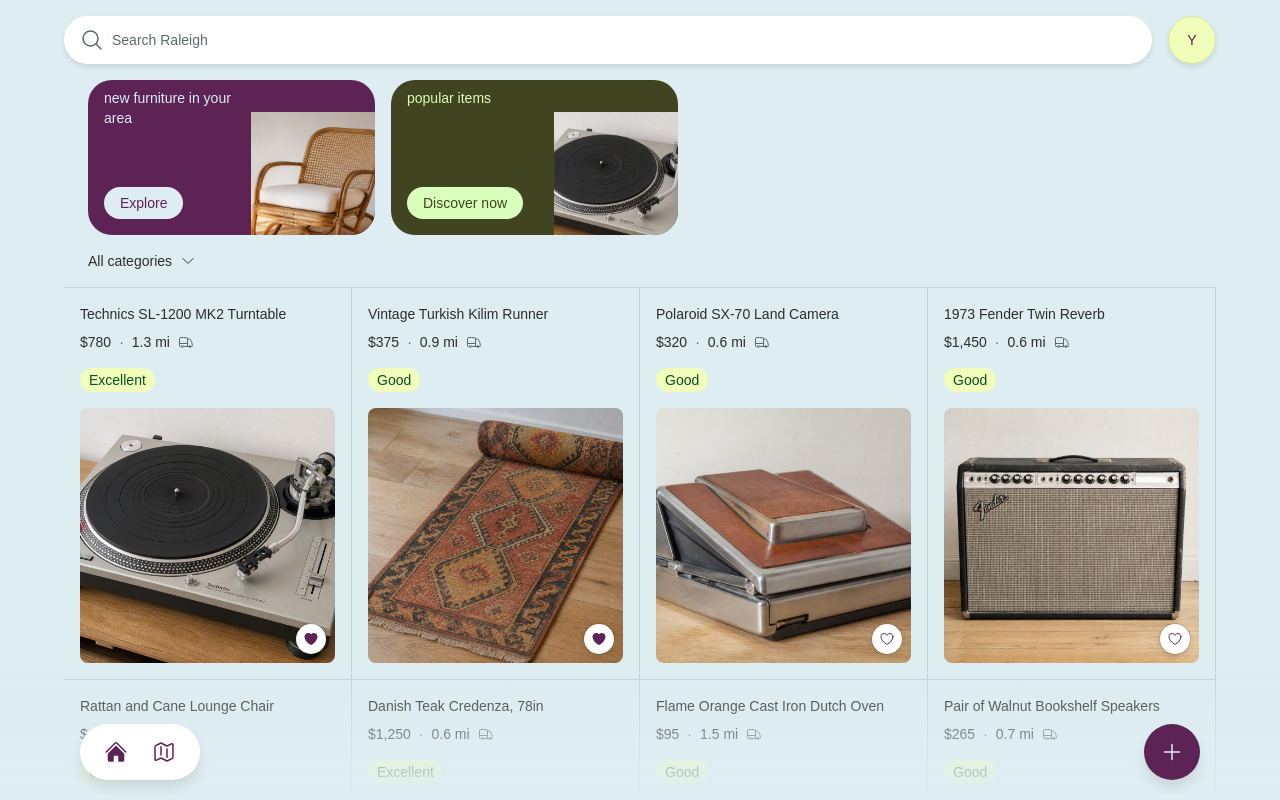
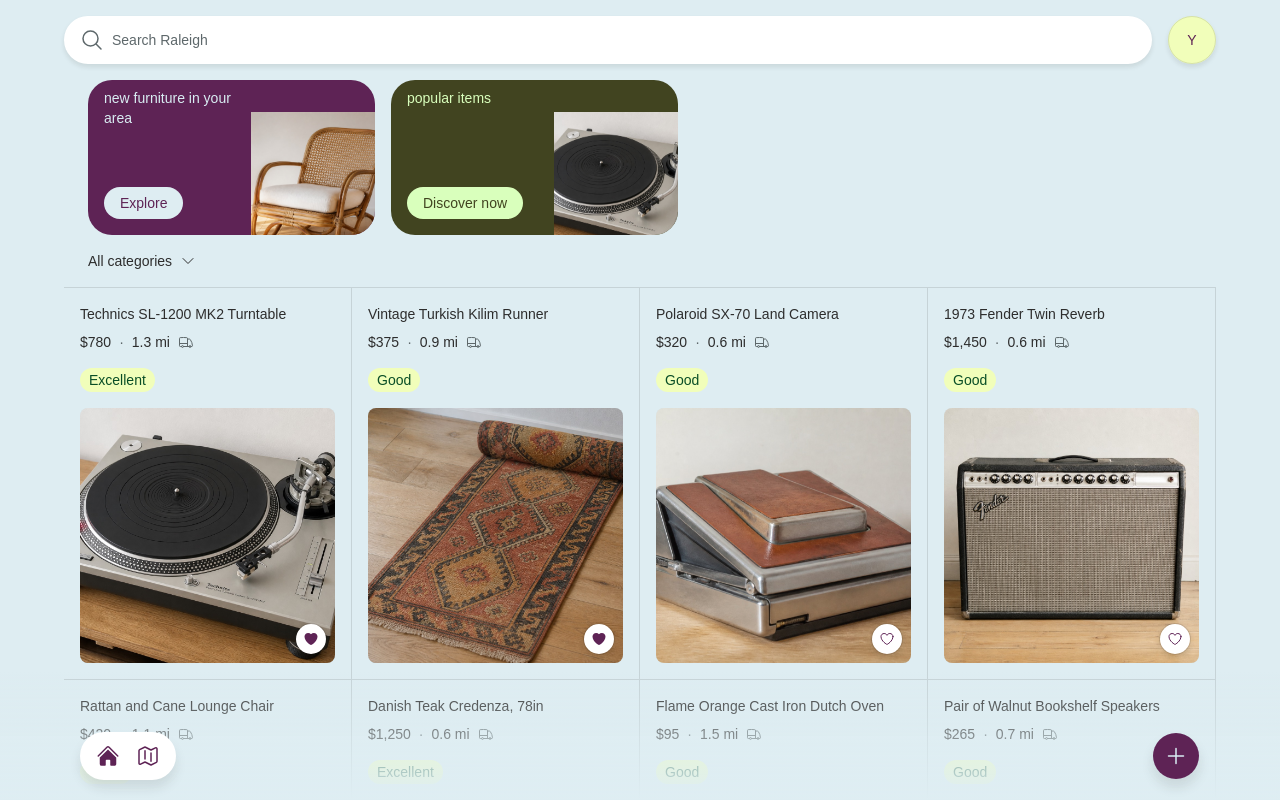
Before and after one commit to calebmisclevitz/screentime-delivery, a Next.js app: page / in a window 1280 px wide. Built offline with nearby package versions, Linux system fonts and the light colour scheme; a web font is replaced by a local one.

Commit message:
Build the sell action from the shared IconButton.
Support asChild on IconButton so link-based icon controls reuse the standard 48px target instead of hand-rolled styles.

```diff
--- a/src/components/browse-navigation.tsx
+++ b/src/components/browse-navigation.tsx
@@ -12,6 +12,7 @@
   MapIcon as MapSolid,
 } from "@heroicons/react/24/solid";
 
+import { IconButton } from "@/components/ui/icon-button";
 import { browseHref, parseCategory } from "@/lib/browse";
 
 export function BrowseNavigation() {
@@ -31,7 +32,7 @@
       <div className="relative mx-auto flex w-full max-w-6xl items-center justify-between px-4 pb-[max(1.25rem,env(safe-area-inset-bottom))]">
         <nav
           aria-label="Browse view"
-          className="pointer-events-auto flex items-center gap-6 rounded-full bg-card px-6 py-4 text-primary shadow-float"
+          className="pointer-events-auto flex items-center gap-4 rounded-full bg-card px-4 py-3 text-primary shadow-float"
         >
           <Link
             href={browseHref("/", category)}
@@ -51,13 +52,14 @@
           </Link>
         </nav>
 
-        <Link
-          href="/sell"
+        <IconButton
+          asChild
+          icon={PlusIcon}
           aria-label="Sell an item"
-          className="pointer-events-auto flex size-14 items-center justify-center rounded-full bg-primary text-primary-foreground shadow-float transition-colors hover:bg-primary/85 focus-visible:ring-3 focus-visible:ring-ring/50 focus-visible:outline-none"
+          className="pointer-events-auto shadow-float"
         >
-          <PlusIcon className="size-6" />
-        </Link>
+          <Link href="/sell" />
+        </IconButton>
       </div>
     </div>
   );
--- a/src/components/ui/icon-button.tsx
+++ b/src/components/ui/icon-button.tsx
@@ -1,12 +1,10 @@
 import * as React from "react";
+import { Slot } from "radix-ui";
 
 import { Button } from "@/components/ui/button";
 import { cn } from "@/lib/utils";
 
-type IconButtonProps = Omit<
-  React.ComponentProps<typeof Button>,
-  "children" | "size"
-> & {
+type IconButtonProps = Omit<React.ComponentProps<typeof Button>, "size"> & {
   "aria-label": string;
   icon: React.ElementType;
   size?: "default" | "compact";
@@ -16,12 +14,15 @@
 /**
  * A named icon-only control. The default preserves a 48px touch target around
  * a 24px icon; compact is reserved for controls embedded inside other fields.
+ * Pass `asChild` with a single element child (such as a `Link`) to render the
+ * icon inside that element.
  */
 function IconButton({
   icon: Icon,
   size = "default",
   className,
   iconClassName,
+  children,
   ...props
 }: IconButtonProps) {
   return (
@@ -30,6 +31,7 @@
       className={className}
       {...props}
     >
+      <Slot.Slottable>{children}</Slot.Slottable>
       <Icon
         aria-hidden
         className={cn(size === "default" ? "size-icon" : "size-4", iconClassName)}
```
